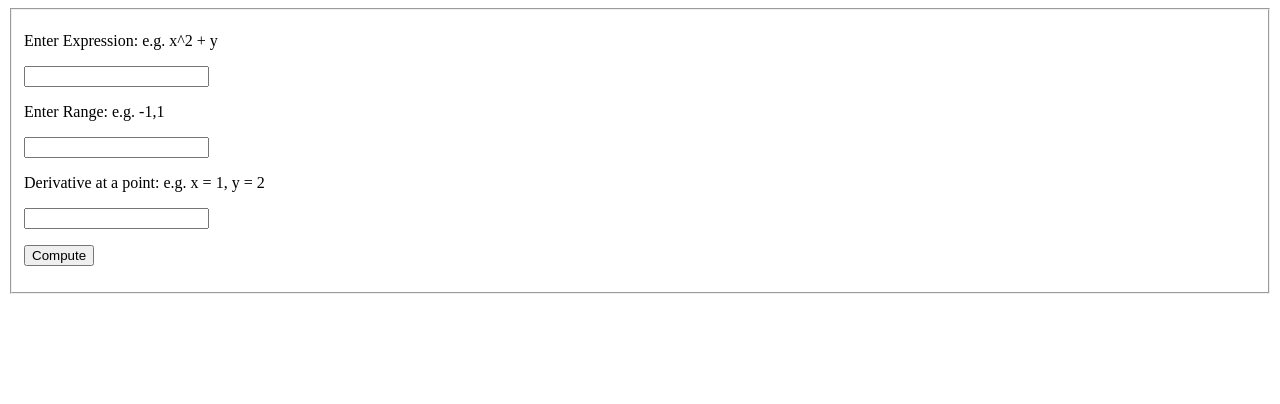
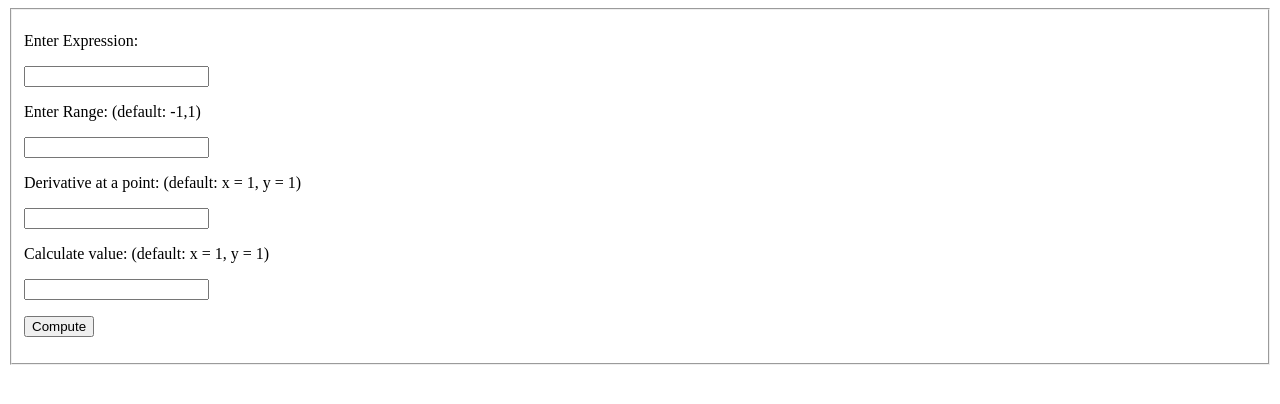
Before and after one commit to jinwonkim93/math_calculator, a Flask app: page / in a window 1280 px wide. Shown: the top 404 px of the page. Run offline with Flask 2, Linux system fonts and the light colour scheme.

Commit message:
cleaning code

```diff
--- a/calculator.py
+++ b/calculator.py
@@ -98,7 +98,6 @@ def calcByTerm(op, left,right):
     if isinstance(left, Variable) and isinstance(left.e, Parenthesis):
         if left.expo == 1:
             temp_left = clearExpr(left.e.getList())
-            temp_left = clearExpr(temp_left)
             left = calcByTerm('*', temp_left, left.coeff)
             left = left.e.getList() if isinstance(left, Variable) else left
         elif left.expo > 1:
@@ -111,7 +110,6 @@ def calcByTerm(op, left,right):
     if isinstance(right, Variable) and isinstance(right.e, Parenthesis):
         if right.expo == 1:
             temp_right = clearExpr(right.e.getList())
-            temp_right = clearExpr(temp_right)
             right = calcByTerm('*', temp_right,right.coeff)
             right = right.e.getList()
         elif right.expo > 1:
--- a/single_test.py
+++ b/single_test.py
@@ -187,13 +187,16 @@ def getParser(case):
     parser = Parser(scanner)
     return parser
 
-def test3(case,value):
+def caculate(case,value):
+    value_dict = {}
+    for element in value:
+        symbol, point = element.split('=')
+        value_dict[symbol] = float(point)
+
     parser = getParser(case)
     tree = parser.parse()
-    print(tree.canonicalize())
-    parser.insertValue(value)
-    print(tree.eval())
-
+    parser.insertValue(value_dict)
+    return tree.eval()
 def test2(case, start_end):
     pics = []
     partial_derivatives = []
--- a/templates/index.html
+++ b/templates/index.html
@@ -7,12 +7,14 @@
 <body>
 <form action ="http://localhost:5000/input" method = "post">
     <fieldset style = "width: 150">
-            <p>Enter Expression: e.g. x^2 + y</p>
+            <p>Enter Expression: </p>
             <p><input type ="text" name = "Expression"/></p>
-            <p>Enter Range: e.g. -1,1</p>
+            <p>Enter Range: (default: -1,1)</p>
             <p><input type ="text" name = "Range"/></p>
-            <p>Derivative at a point: e.g. x = 1, y = 2</p>
+            <p>Derivative at a point: (default: x = 1, y = 1)</p>
             <p><input type ="text" name = "Point"/></p>
+            <p>Calculate value: (default:  x = 1, y = 1)</p>
+            <p><input type ="text" name = "Calculation"/></p>
             <p><input type ="submit" name = "action" value = "Compute" /> </p>
     </fieldset>
 </form>
--- a/web.py
+++ b/web.py
@@ -1,6 +1,6 @@
 
 from flask import Flask, redirect, url_for, request, render_template,make_response
-from single_test import test
+from single_test import test, caculate
 import os
 import subprocess
 from functools import wraps, update_wrapper
@@ -15,16 +15,23 @@ def calcExpr():
       expr = request.form['Expression']
       expr_range = request.form['Range']
       derivative_points = request.form['Point']
+      calculation = request.form['Calculation']
+
       if expr_range == '': expr_range = '-1,1'
       if derivative_points == '': derivative_points = 'x=1,y=1'
+      if calculation =='': calculation = 'x=1,y=1'
+
       derivative_points = derivative_points.replace(' ', '')
       expr_range = list(map(float,expr_range.split(',')))
       derivative_points = derivative_points.split(',')
+      calculation = calculation.split(',')
+      calculation_result = caculate(expr,calculation)
       pics, canonicalization, partial_derivatives, domain, derivative_point = test(expr,expr_range,derivative_points)
       return render_template('image.html',
                              pics = pics,
                              canonicalization = canonicalization,
                              input = expr,
+                             result = calculation_result,
                              partial_derivatives = partial_derivatives,
                              domain = domain,
                              derivative_point = derivative_point)
```
Also changed, not shown: factor.py (+1 -16 lines), templates/image.html (+12 -9 lines).
